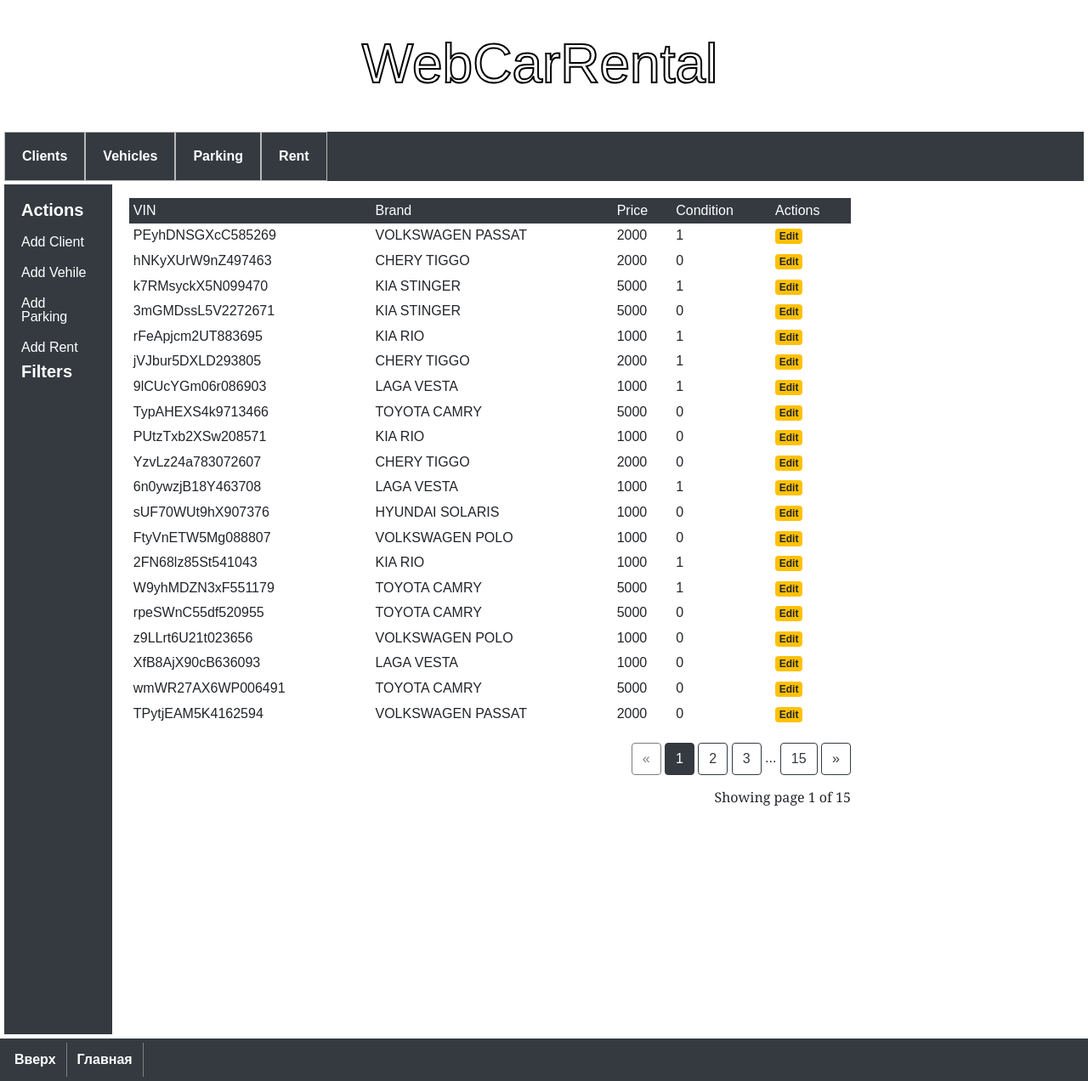
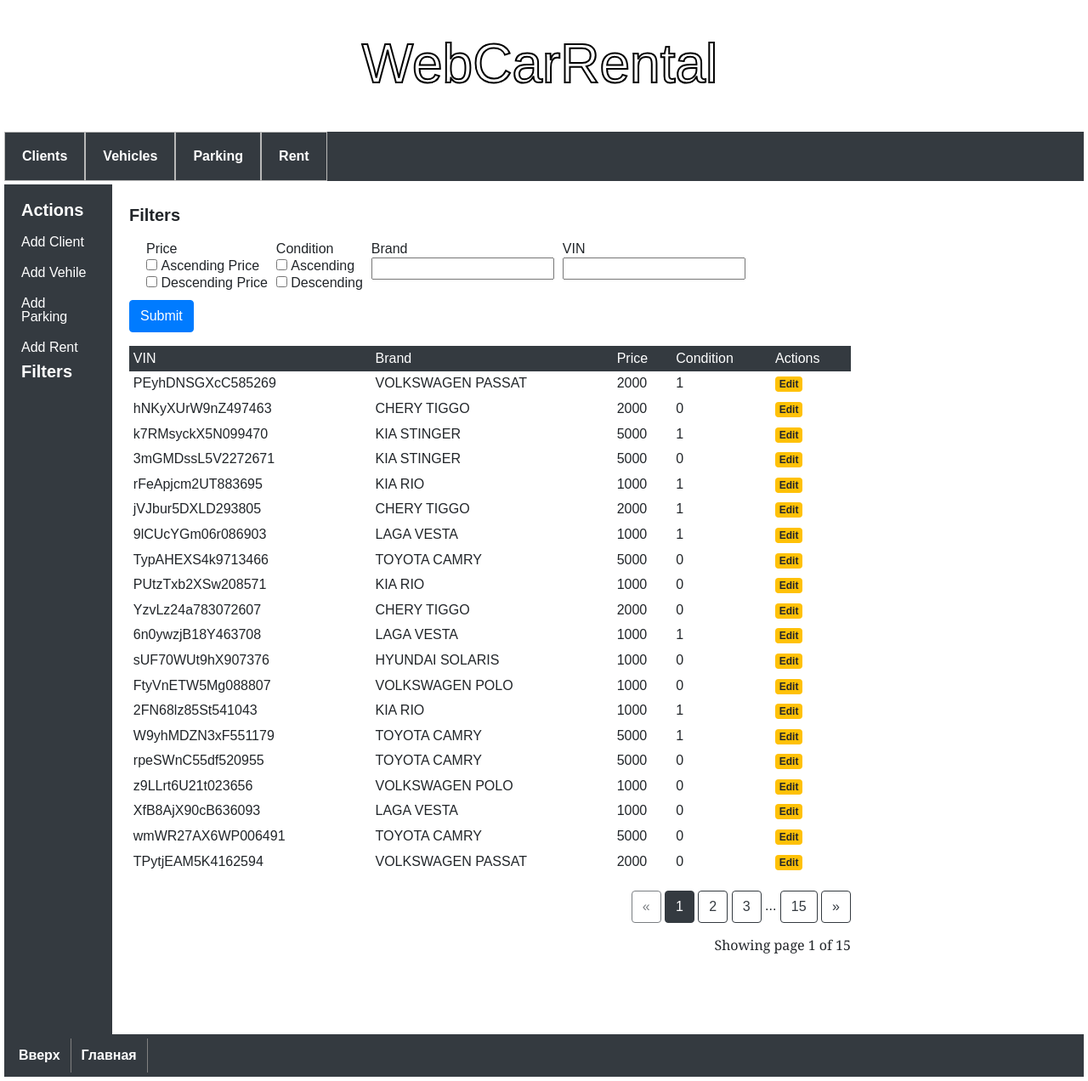
Before and after one commit to dany0k/web_car_rental, a Flask app: page /vehicles in a window 1280 px wide. Shown: the whole page at 85% size. Run offline with Flask 3, Linux system fonts and the light colour scheme; data comes from the database, SQL or seed files in the repository; some libraries are stand-ins or nearby versions.

Commit message:
Add filters for Vehicle

```diff
--- a/app.py
+++ b/app.py
@@ -100,6 +100,38 @@
         ClientsForm.set_status_surname(ClientsForm, '0')
     else:
         ClientsForm.set_status_surname(ClientsForm, '1')
+
+
+def check_status_price(selection):
+    if selection == []:
+        VehiclesForm.set_status_price(VehiclesForm, '0')
+    if selection == ['1']:
+        VehiclesForm.set_status_price(VehiclesForm, '1')
+    if selection == ['2']:
+        VehiclesForm.set_status_price(VehiclesForm, '2')
+
+
+def check_status_condition(selection):
+    if selection == []:
+        VehiclesForm.set_status_condition(VehiclesForm, '0')
+    if selection == ['1']:
+        VehiclesForm.set_status_condition(VehiclesForm, '1')
+    if selection == ['2']:
+        VehiclesForm.set_status_condition(VehiclesForm, '2')
+
+
+def check_status_brand(selection):
+    if selection == '':
+        VehiclesForm.set_status_brand(VehiclesForm, '0')
+    else:
+        VehiclesForm.set_status_brand(VehiclesForm, '1')
+
+
+def check_status_vin(selection):
+    if selection == '':
+        VehiclesForm.set_status_vin(VehiclesForm, '0')
+    else:
+        VehiclesForm.set_status_vin(VehiclesForm, '1')
 
 
 
@@ -251,15 +283,54 @@
         form=form)
 
 
-@app.route('/vehicles')
+@app.route('/vehicles', methods=('GET', 'POST'))
 def vehicles():
     """Select all vehicles from Vehicle table"""
     # Pagination
+    form=VehiclesForm()
+
     page = request.args.get('page', 1, type=int)
-    vehicles = Vehicle.query.paginate(page=page, per_page=20)
+    vehicles = Vehicle.query
+
+    select_price = form.select_price.data
+    select_condition = form.select_condition.data
+    serch_brand = form.serch_brand.data
+    serch_vin = form.serch_vin.data
+    if request.method == 'POST':
+        page = 1
+        check_status_price(select_price)
+        check_status_condition(select_condition)
+        check_status_brand(serch_brand)
+        check_status_vin(serch_vin)
+
+    if VehiclesForm.status_price == '0':
+        form.select_price.data = []
+    if VehiclesForm.status_price == '1':
+        vehicles = Vehicle.query
+        form.select_price.data = ['1']
+    if VehiclesForm.status_price == '2':
+        vehicles = Vehicle.query.order_by(desc(Vehicle.price))
+        form.select_price.data = ['2']
+
+    if VehiclesForm.status_condition == '0':
+        form.select_condition.data = []
+    if VehiclesForm.status_condition == '1':
+        vehicles = vehicles.order_by(Vehicle.condition)
+        form.select_condition.data = ['1']
+    if VehiclesForm.status_condition == '2':
+        vehicles = vehicles.order_by(desc(Vehicle.condition))
+        form.select_condition.data = ['2']
+
+    if serch_brand:
+        vehicles = vehicles.filter(Vehicle.brand == serch_brand)
+
+    if serch_vin:
+        vehicles = vehicles.filter(Vehicle.vin_number == serch_vin)
     return render_template(
         './vehicle/vehicles.html',
-        vehicles=vehicles)
+        vehicles=vehicles.paginate(page=page, per_page=20),
+        form=form
+        )
 
 
 # Parking
--- a/forms.py
+++ b/forms.py
@@ -93,6 +93,49 @@
         validators=[DataRequired(),
         Regexp('^[0-9]+$', message='Violation Amount must be a numeric value')
         ])
+
+
+class VehiclesForm(FlaskForm):
+    select_price = MultiCheckboxField(
+        label='Price',
+        choices=[
+            (1, 'Ascending Price'),
+            (2, 'Descending Price')
+        ])
+    select_condition = MultiCheckboxField(
+        label='Condition',
+        choices=[
+            (1, 'Ascending'),
+            (2, 'Descending')
+        ])
+    serch_brand = StringField(
+        label='Brand'
+    )
+    serch_vin = StringField(
+        label='VIN'
+    )
+
+    submit = SubmitField(label=('Submit'))
+    status_price = 0
+    status_condition = 0
+    status_brand = 0
+    status_vin = 0
+
+
+    def set_status_price(self, val):
+        self.status_price = val
+
+
+    def set_status_condition(self, val):
+        self.status_condition = val
+
+
+    def set_status_brand(self, val):
+        self.status_brand = val
+
+
+    def set_status_vin(self, val):
+        self.status_vin = val
 
 
 class CreateVehicleForm(FlaskForm):
--- a/templates/vehicle/vehicles.html
+++ b/templates/vehicle/vehicles.html
@@ -1,5 +1,38 @@
 {% extends 'base.html' %}
 {% block content %}
+
+<div class="table-responsive">
+    <form class='form-horizontal' method="POST">
+        {{ form.csrf_token() }}
+        <div class="form-group">
+            <h2>Filters</h2>
+            <div class="filters" style="display: flex;">
+                <ul style="display: flex; padding: 10px;">
+                    <li style="margin-left: 10px;">
+                        {{ form.select_price.label }}
+                        <br>
+                        {{ form.select_price }}
+                    </li>
+                    <li style="margin-left: 10px;">
+                        {{ form.select_condition.label }}
+                        <br>
+                        {{ form.select_condition }}
+                    </li>
+                    <li style="margin-left: 10px;">
+                        {{ form.serch_brand.label }}
+                        <br>
+                        {{ form.serch_brand }}
+                    </li>
+                    <li style="margin-left: 10px;">
+                        {{ form.serch_vin.label }}
+                        <br>
+                        {{ form.serch_vin }}
+                    </li>
+                </ul>
+            </div>
+            {{ form.submit(class="btn btn-primary") }}
+        </div>
+    </form>
 
 <div class="table-responsive">
     <table class="table table-sm table-borderless mb-0">
```
